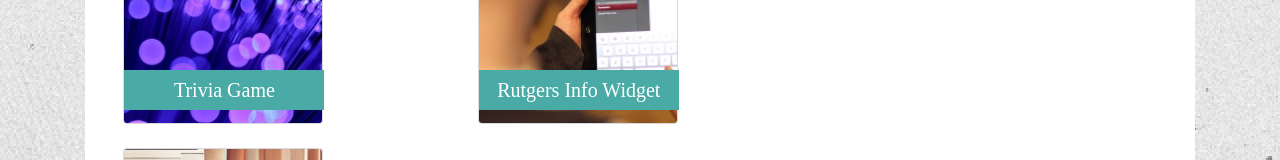
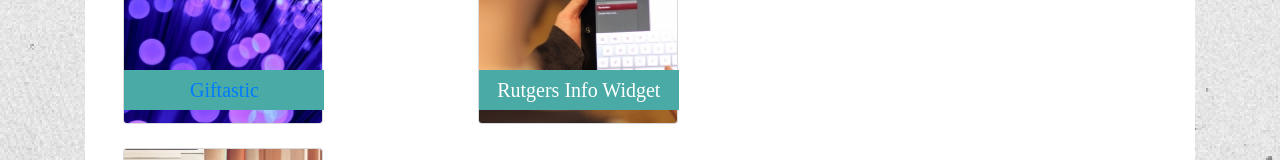
Before and after one commit to apetteruti/Bootstrap-Portfolio, a plain HTML site: page portfolio.html in a window 1280 px wide. Shown: the part 580-740 px from the top of the page. Drawn offline with nearby package versions, Linux system fonts and the light colour scheme.

Commit message:
added GifTastic to portfolio page

```diff
--- a/portfolio.html
+++ b/portfolio.html
@@ -49,7 +49,7 @@
                       <div class=" card bg-light text-white card-bg1">
                           <img class="card-img card-image" src="./assets/images/placeimg2.jpg" alt="Card image">
                           <div class="card-img-overlay overlay2">
-                            <h5 class="card-title card-title-display">Trivia Game</h5>
+                            <h5 class="card-title card-title-display"><a href = "https://apetteruti.github.io/Giftastic">Giftastic</a></h5>
                           </div>
                       </div>
 
```
